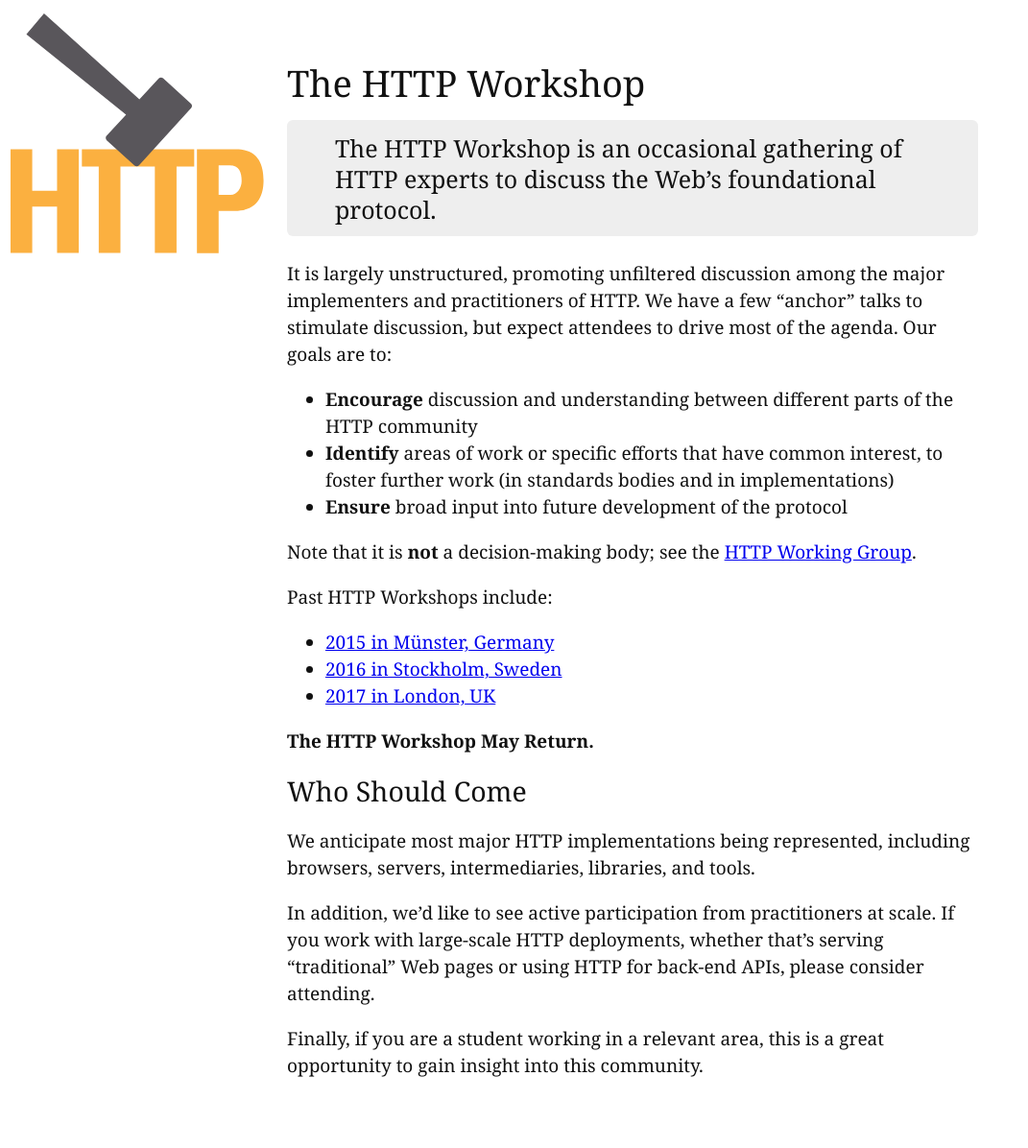
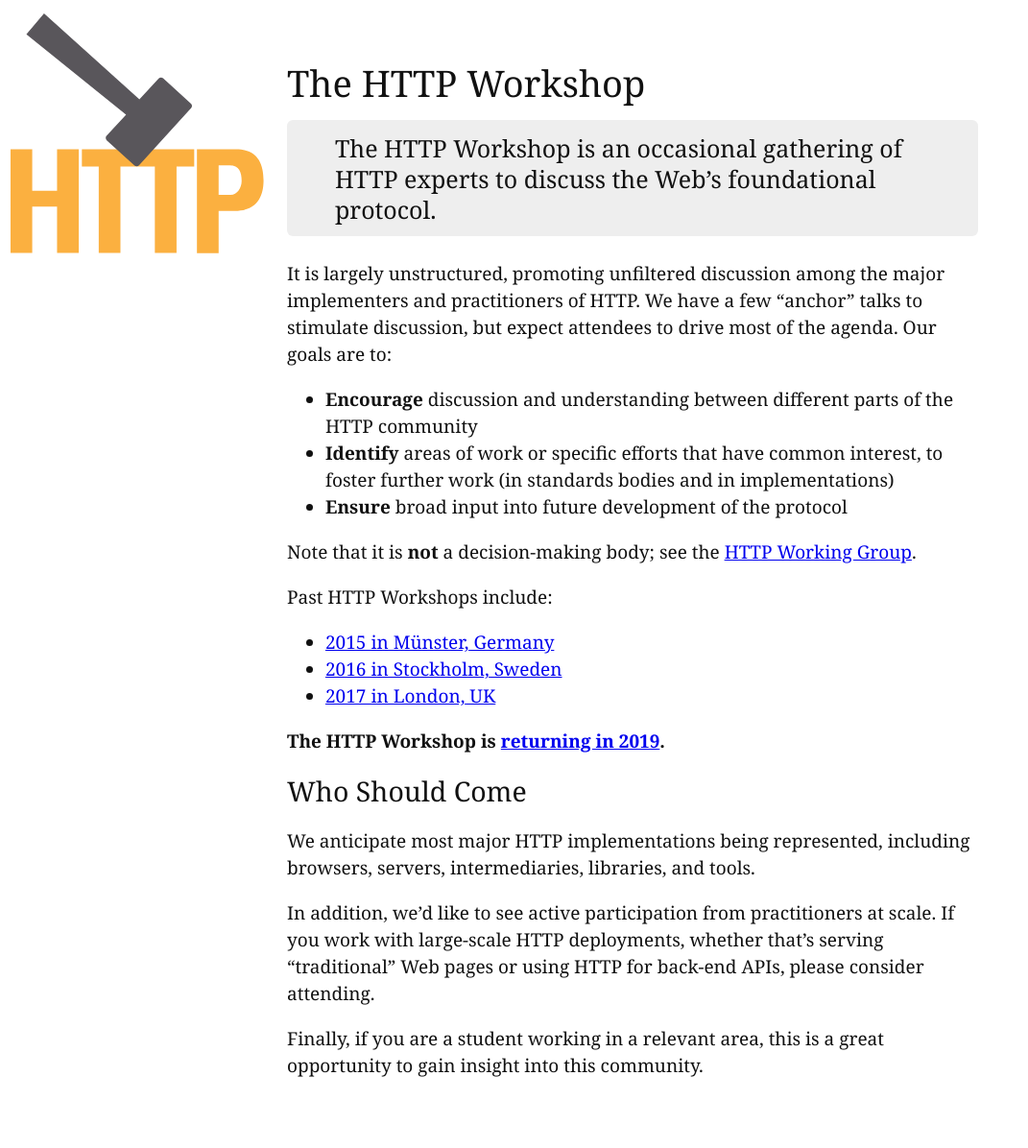
Before and after one commit to HTTPWorkshop/httpworkshop.github.io, a Jekyll site: the page built from index.md, in a window 1280 px wide. Shown: the whole page at 96% size, without its empty margins (0-1071 px from the left). Built offline with Jekyll 4.4.1, drawn with Linux system fonts in a browser that asks for light colours.

Commit message:
Update index.md

```diff
--- a/index.md
+++ b/index.md
@@ -24,7 +24,7 @@ Past HTTP Workshops include:
 * [2016 in Stockholm, Sweden](https://github.com/HTTPWorkshop/workshop2016/wiki/Report)
 * [2017 in London, UK](https://github.com/HTTPWorkshop/workshop2017/wiki/Report)
 
-**The HTTP Workshop May Return.**
+**The HTTP Workshop is [returning in 2019](https://github.com/httpworkshop/workshop2019).**
 
 
 ## Who Should Come
```
